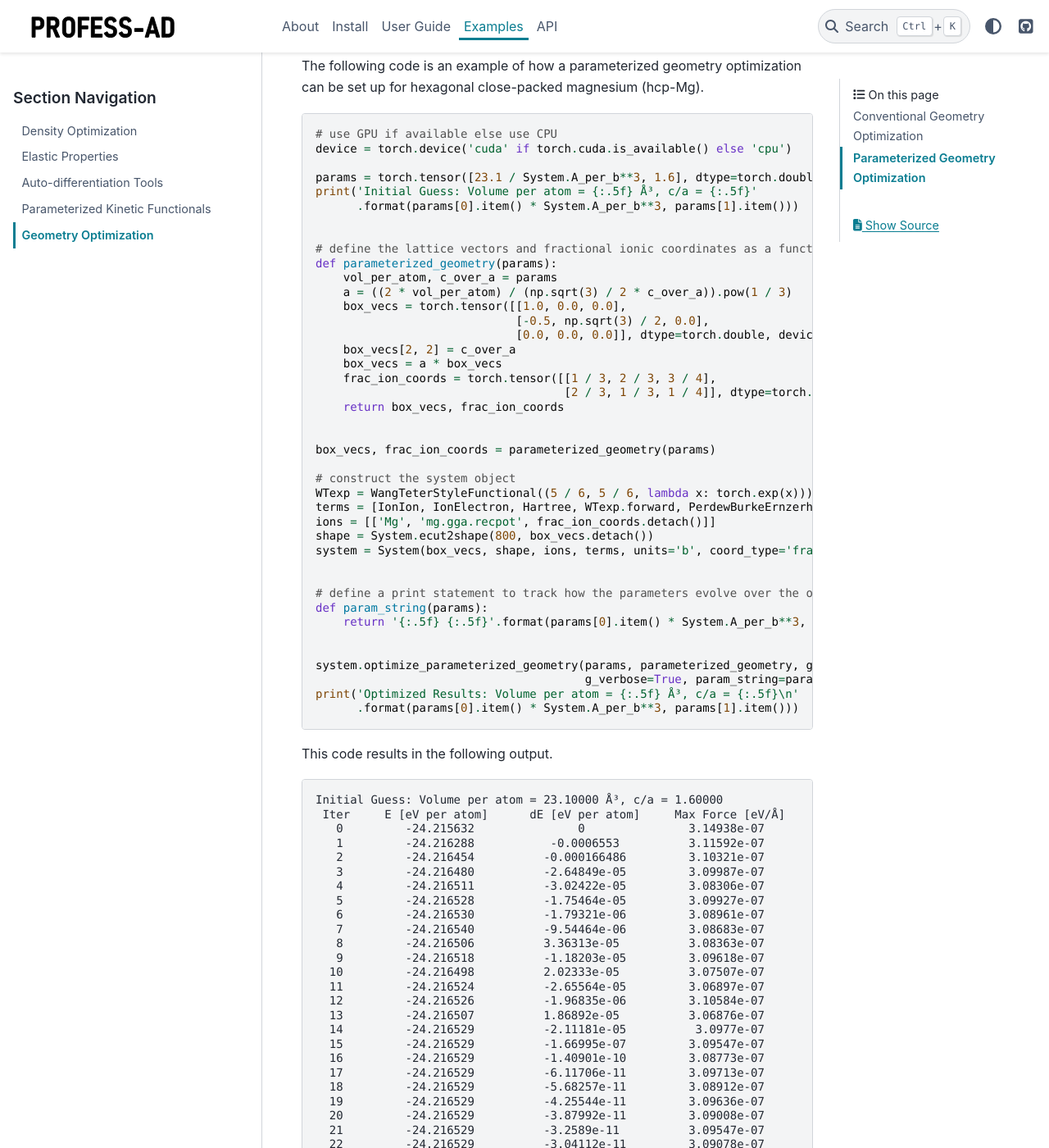
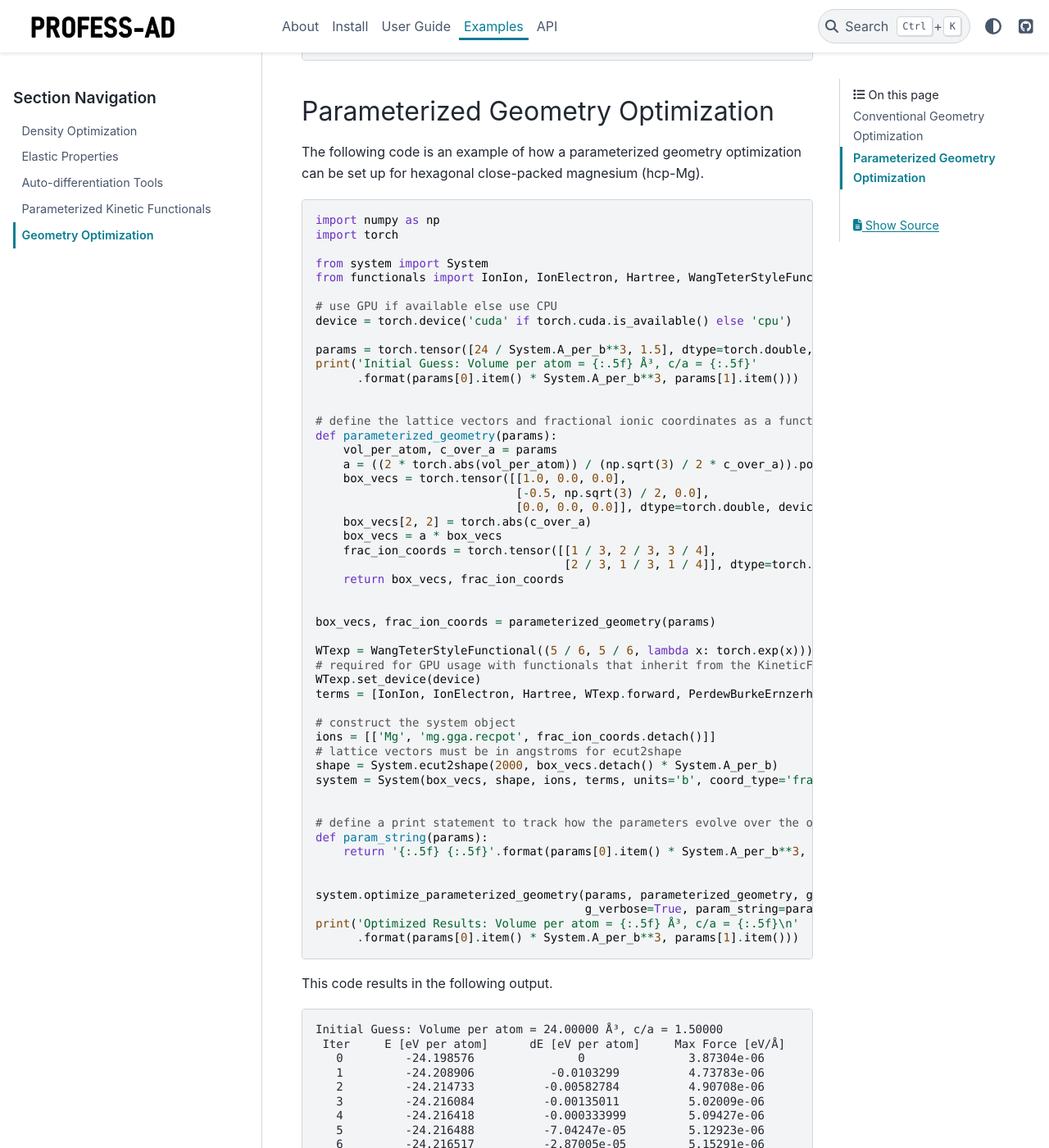
Before and after one commit to profess-dev/profess-ad, a Sphinx documentation site: the page built from docs/source/example_geometry_optimization.rst, in a window 1280 px wide and 1400 px high, scrolled down 3258 px. Shown: the whole window at 82% size. Built offline with Sphinx 7.4.7 and the PyData theme 0.15.4, drawn with Linux system fonts in a browser that asks for light colours; some of the changed text lies outside the part shown.

Commit message:
updated geometry optimization tutorial examples

```diff
--- a/docs/source/example_geometry_optimization.rst
+++ b/docs/source/example_geometry_optimization.rst
@@ -13,6 +13,12 @@
 * both the lattice and ions can be changed
 
 ::
+
+  import torch
+
+  from system import System
+  from functionals import IonIon, IonElectron, Hartree, WangTeterStyleFunctional, PerdewBurkeErnzerhof
+
 
   # create system and compute ground state energy
   box_len = 3.48
@@ -176,10 +182,16 @@
 The following code is an example of how a parameterized geometry optimization can be set up for hexagonal close-packed
 magnesium (hcp-Mg). ::
 
+  import numpy as np
+  import torch
+
+  from system import System
+  from functionals import IonIon, IonElectron, Hartree, WangTeterStyleFunctional, PerdewBurkeErnzerhof
+
   # use GPU if available else use CPU
   device = torch.device('cuda' if torch.cuda.is_available() else 'cpu')
 
-  params = torch.tensor([23.1 / System.A_per_b**3, 1.6], dtype=torch.double, device=device).requires_grad_()
+  params = torch.tensor([24 / System.A_per_b**3, 1.5], dtype=torch.double, device=device).requires_grad_()
   print('Initial Guess: Volume per atom = {:.5f} Å³, c/a = {:.5f}'
         .format(params[0].item() * System.A_per_b**3, params[1].item()))
 
@@ -187,11 +199,11 @@
   # define the lattice vectors and fractional ionic coordinates as a function of the parameters
   def parameterized_geometry(params):
       vol_per_atom, c_over_a = params
-      a = ((2 * vol_per_atom) / (np.sqrt(3) / 2 * c_over_a)).pow(1 / 3)
+      a = ((2 * torch.abs(vol_per_atom)) / (np.sqrt(3) / 2 * c_over_a)).pow(1 / 3)
       box_vecs = torch.tensor([[1.0, 0.0, 0.0],
                                [-0.5, np.sqrt(3) / 2, 0.0],
                                [0.0, 0.0, 0.0]], dtype=torch.double, device=device)
-      box_vecs[2, 2] = c_over_a
+      box_vecs[2, 2] = torch.abs(c_over_a)
       box_vecs = a * box_vecs
       frac_ion_coords = torch.tensor([[1 / 3, 2 / 3, 3 / 4],
                                       [2 / 3, 1 / 3, 1 / 4]], dtype=torch.double, device=device)
@@ -200,12 +212,16 @@
 
   box_vecs, frac_ion_coords = parameterized_geometry(params)
 
+  WTexp = WangTeterStyleFunctional((5 / 6, 5 / 6, lambda x: torch.exp(x)))
+  # required for GPU usage with functionals that inherit from the KineticFunctional class
+  WTexp.set_device(device)
+  terms = [IonIon, IonElectron, Hartree, WTexp.forward, PerdewBurkeErnzerhof]
+
   # construct the system object
-  WTexp = WangTeterStyleFunctional((5 / 6, 5 / 6, lambda x: torch.exp(x)))
-  terms = [IonIon, IonElectron, Hartree, WTexp.forward, PerdewBurkeErnzerhof]
   ions = [['Mg', 'mg.gga.recpot', frac_ion_coords.detach()]]
-  shape = System.ecut2shape(800, box_vecs.detach())
-  system = System(box_vecs, shape, ions, terms, units='b', coord_type='fractional')
+  # lattice vectors must be in angstroms for ecut2shape
+  shape = System.ecut2shape(2000, box_vecs.detach() * System.A_per_b)
+  system = System(box_vecs, shape, ions, terms, units='b', coord_type='fractional', device=device)
 
 
   # define a print statement to track how the parameters evolve over the optimization
@@ -214,68 +230,24 @@
 
 
   system.optimize_parameterized_geometry(params, parameterized_geometry, g_method='LBFGSlinesearch',
-                                         g_verbose=True, param_string=param_string)
+                                         g_verbose=True, param_string=param_string, ftol=1e-3, stol=1e-3)
   print('Optimized Results: Volume per atom = {:.5f} Å³, c/a = {:.5f}\n'
         .format(params[0].item() * System.A_per_b**3, params[1].item()))
 
 
+
 This code results in the following output. ::
 
-  Initial Guess: Volume per atom = 23.10000 Å³, c/a = 1.60000
+  Initial Guess: Volume per atom = 24.00000 Å³, c/a = 1.50000
    Iter     E [eV per atom]      dE [eV per atom]     Max Force [eV/Å]    Max Stress [eV/Å³] Params
-     0         -24.215632               0               3.14938e-07           0.00455333     23.10000 1.60000
-     1         -24.216288           -0.0006553          3.11592e-07           0.0026492      23.10001 1.61501
-     2         -24.216454          -0.000166486         3.10321e-07            0.001651      23.09981 1.62286
-     3         -24.216480          -2.64849e-05         3.09987e-07           0.00107558     23.09970 1.62705
-     4         -24.216511          -3.02422e-05         3.08306e-07          0.000907561     23.09965 1.62925
-     5         -24.216528          -1.75464e-05         3.09927e-07           0.00073587     23.09963 1.63044
-     6         -24.216530          -1.79321e-06         3.08961e-07          0.000645257     23.09962 1.63107
-     7         -24.216540          -9.54464e-06         3.08683e-07          0.000703699     23.09962 1.63141
-     8         -24.216506          3.36313e-05          3.08363e-07          0.000531714     23.09963 1.63160
-     9         -24.216518          -1.18203e-05         3.09618e-07          0.000657886     23.09963 1.63171
-    10         -24.216498          2.02333e-05          3.07507e-07          0.000641997     23.09964 1.63175
-    11         -24.216524          -2.65564e-05         3.06897e-07          0.000556547     23.09964 1.63178
-    12         -24.216526          -1.96835e-06         3.10584e-07          0.000601161     23.09967 1.63183
-    13         -24.216507          1.86892e-05          3.06876e-07          0.000569489     23.09967 1.63183
-    14         -24.216529          -2.11181e-05          3.0977e-07          0.000551128     23.10547 1.63174
-    15         -24.216529          -1.66995e-07         3.09547e-07           0.00025188     23.12573 1.63179
-    16         -24.216529          -1.40901e-10         3.08773e-07          0.000251834     23.12573 1.63179
-    17         -24.216529          -6.11706e-11         3.09713e-07          0.000251817     23.12573 1.63179
-    18         -24.216529          -5.68257e-11         3.08912e-07          0.000251798     23.12573 1.63179
-    19         -24.216529          -4.25544e-11         3.09636e-07          0.000251785     23.12573 1.63179
-    20         -24.216529          -3.87992e-11         3.09008e-07          0.000251773     23.12573 1.63179
-    21         -24.216529          -3.2589e-11          3.09547e-07          0.000251764     23.12573 1.63179
-    22         -24.216529          -3.04112e-11         3.09078e-07          0.000251755     23.12573 1.63179
-    23         -24.216529          -2.68123e-11         3.09485e-07          0.000251748     23.12573 1.63179
-    24         -24.216529          -2.54339e-11         3.09128e-07          0.000251742     23.12573 1.63179
-    25         -24.216529          -2.28688e-11         3.09444e-07          0.000251737     23.12573 1.63179
-    26         -24.216529          -2.19096e-11         3.09162e-07          0.000251732     23.12573 1.63179
-    27         -24.216529          -1.98241e-11         3.09416e-07          0.000251728     23.12573 1.63179
-    28         -24.216529          -1.91598e-11         3.09187e-07          0.000251725     23.12573 1.63179
-    29         -24.216529          -1.73088e-11         3.09396e-07          0.000251722     23.12573 1.63179
-    30         -24.216529          -1.68825e-11         3.09205e-07          0.000251719     23.12573 1.63179
-    31         -24.216529          -1.51488e-11         3.09378e-07          0.000251716     23.12573 1.63179
-    32         -24.216529          -1.49782e-11         3.09221e-07          0.000251714     23.12573 1.63179
-    33         -24.216529          -1.32374e-11         3.09363e-07          0.000251712     23.12573 1.63179
-    34         -24.216529          -1.33724e-11         3.09242e-07           0.00025171     23.12573 1.63179
-    35         -24.216529          -1.15499e-11         3.09349e-07          0.000251708     23.12573 1.63179
-    36         -24.216529          -1.20544e-11         3.09269e-07          0.000251706     23.12573 1.63179
-    37         -24.216529          -1.00187e-11          3.0933e-07          0.000251705     23.12573 1.63179
-    38         -24.216529          -1.10383e-11         3.09295e-07          0.000251704     23.12573 1.63179
-    39         -24.216529          -8.59757e-12         3.09312e-07          0.000251703     23.12573 1.63179
-    40         -24.216529          -1.03419e-11         3.09312e-07          0.000251702     23.12573 1.63179
-    41         -24.216529          -7.24754e-12         3.09306e-07          0.000251701     23.12573 1.63179
-    42         -24.216529          -1.0111e-11          3.09315e-07          0.000251701     23.12573 1.63179
-    43         -24.216529          -5.94014e-12         3.09307e-07          0.000251701     23.12573 1.63179
-    44         -24.216529          -1.09281e-11         3.09316e-07           0.0002517      23.12573 1.63179
-    45         -24.216529          -4.78551e-12         3.09309e-07           0.0002517      23.12573 1.63179
-    46         -24.216529          -1.65237e-11         3.09322e-07          0.000251701     23.12573 1.63179
-    47         -24.216529          -4.07496e-12         3.09314e-07          0.000251702     23.12573 1.63179
-    48         -24.216529          -5.02496e-11         3.09365e-07          0.000251716     23.12573 1.63179
-    49         -24.216535          -5.9855e-06          3.10968e-07          0.000178316     23.14822 1.63179
-    50         -24.216547          -1.21639e-05         3.10822e-07          7.56594e-05     23.15329 1.63184
-    51         -24.216547          -5.54934e-11         3.09387e-07           7.5681e-05     23.15329 1.63184
-    52         -24.216547          -4.52616e-11         3.10619e-07          7.57003e-05     23.15329 1.63184
-  Geometry optimization successfully converged in 52 step(s)
+     0         -24.198576               0               3.87304e-06           0.0138319      24.00000 1.50000
+     1         -24.208906           -0.0103299          4.73783e-06            0.01135       23.99641 1.55999
+     2         -24.214733          -0.00582784          4.90708e-06           0.00547138     23.48824 1.59311
+     3         -24.216084          -0.00135011          5.02009e-06           0.00247967     23.28204 1.61115
+     4         -24.216418          -0.000333999         5.09427e-06           0.00116472     23.21050 1.62080
+     5         -24.216488          -7.04247e-05         5.12923e-06          0.000593536     23.16811 1.62585
+     6         -24.216517          -2.87005e-05         5.15291e-06          0.000389594     23.15198 1.62861
+     7         -24.216529          -1.2568e-05          5.17015e-06          0.000188783     23.15116 1.63011
+  Geometry optimization successfully converged in 7 step(s)
 
-  Optimized Results: Volume per atom = 23.15329 Å³, c/a = 1.63184
+  Optimized Results: Volume per atom = 23.15116 Å³, c/a = 1.63011
```
Also changed, not shown: 1 other file.
